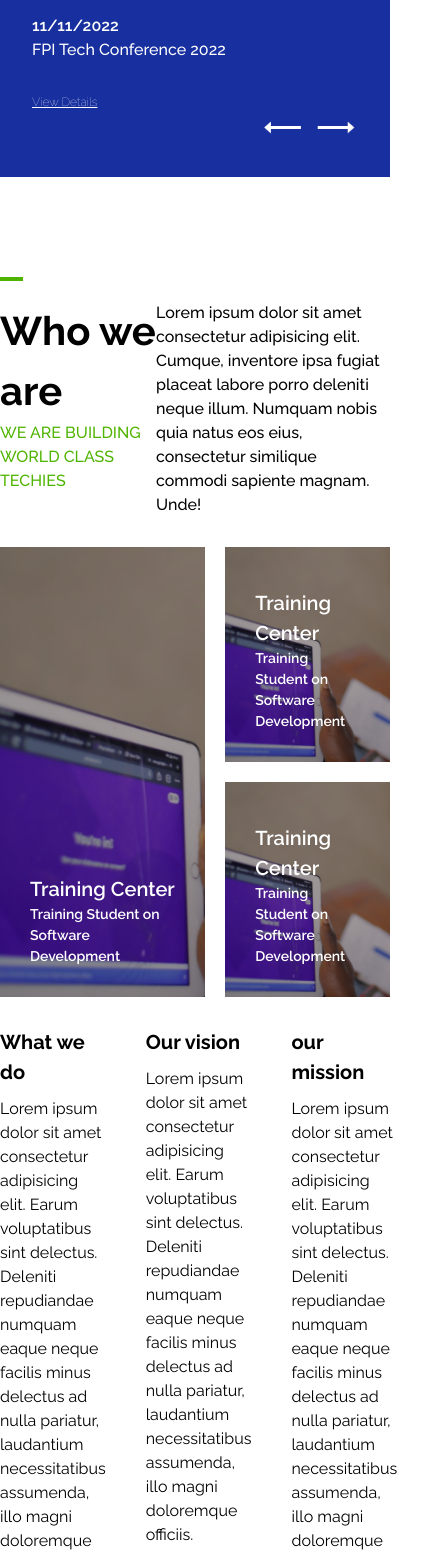
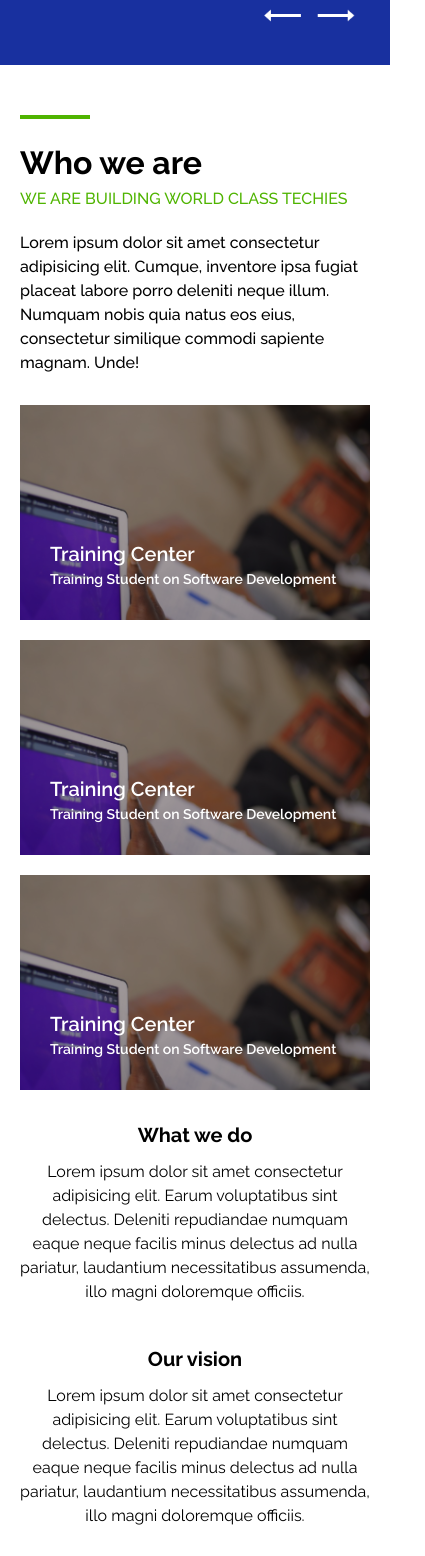
Before and after one commit to techacephub/website, a Nuxt app: page / in a window 390 px wide. Shown: the part 400-1956 px from the top of the page, 425 px wide, since content can reach past the window. Built offline with nearby package versions, Linux system fonts and the light colour scheme.

Commit message:
code refactoring

```diff
--- a/assets/css/teamStyling.css
+++ b/assets/css/teamStyling.css
@@ -1,5 +1,5 @@
 .our_event_section {
-    @apply  bg-[#F4FDED]  py-[6rem];
+    @apply  bg-[#F4FDED];
 }
 .our_team_section{
     @apply py-[4rem]  mb-32;
--- a/components/AboutUs.vue
+++ b/components/AboutUs.vue
@@ -1,22 +1,22 @@
 <template>
-    <div class="container mx-auto mb-[100px] mt-[100px]">
-        <hr class="w-[6%] border border-[#4FB400] border-2 mb-[20px]">
-        <div class="flex mb-[30px]">
-            <div class="w-[40%]">
-                <h1 class="text-[40px] font-bold">Who we are</h1>
+    <div class="container mx-auto mb-[50px] md:mb-[100px] mt-[50px] md:mt-[100px] px-5">
+        <hr class="w-[20%] md:w-[6%] border border-[#4FB400] border-2 mb-[20px]">
+        <div class="flex mb-[30px] flex-col md:flex-row">
+            <div class="w-full md:w-[40%]">
+                <h1 class="text-[32px] md:text-[40px] font-bold">Who we are</h1>
                 <p class="text-[#4FB400] uppercase font-medium">we are building world class techies</p>
             </div>
-            <div class="w-[60%]">
+            <div class="w-full md:w-[60%] mt-[20px] md:mt-[0]">
                 <p class="font-medium">Lorem ipsum dolor sit amet consectetur adipisicing elit. Cumque, inventore ipsa fugiat placeat labore porro deleniti neque illum. Numquam nobis quia natus eos eius, consectetur similique commodi sapiente magnam. Unde!</p>
             </div>
         </div>
 
-        <div class="flex gap-5">
-            <div class="about-us-one h-[450px] w-[55%] flex flex-col justify-end p-[30px]">
+        <div class="flex gap-5 flex-col md:flex-row">
+            <div class="about-us-one h-[215px] md:h-[450px] w-full md:w-[55%] flex flex-col justify-end p-[30px]">
                 <h1 class="text-white font-semibold text-[20px]">Training Center</h1>
                 <p class="text-white font-semibold text-[14px]">Training Student on Software Development</p>
             </div>
-            <div class="w-[45%]">
+            <div class="w-full md:w-[45%]">
                 <div class="about-us-one h-[215px] w-full mb-[20px] flex flex-col justify-end p-[30px]">
                     <h1 class="text-white font-semibold text-[20px]">Training Center</h1>
                     <p class="text-white font-semibold text-[14px]">Training Student on Software Development</p>
@@ -28,20 +28,20 @@
             </div>
         </div>
 
-        <div class="flex gap-10 mt-[30px]">
-            <div>
+        <div class="flex gap-10 mt-[30px] flex-col justify-center lg:flex-row">
+            <div class="flex flex-col items-center lg:items-start">
                 <h1 class="font-bold text-[20px] mb-[10px]">What we do</h1>
-                <p>Lorem ipsum dolor sit amet consectetur adipisicing elit. Earum voluptatibus sint delectus. Deleniti repudiandae numquam eaque neque facilis minus delectus ad nulla pariatur, laudantium necessitatibus assumenda, illo magni doloremque officiis.</p>
+                <p class="text-center lg:text-left">Lorem ipsum dolor sit amet consectetur adipisicing elit. Earum voluptatibus sint delectus. Deleniti repudiandae numquam eaque neque facilis minus delectus ad nulla pariatur, laudantium necessitatibus assumenda, illo magni doloremque officiis.</p>
             </div>
 
-            <div>
+            <div class="flex flex-col items-center lg:items-start">
                 <h1 class="font-bold text-[20px] mb-[10px]">Our vision</h1>
-                <p>Lorem ipsum dolor sit amet consectetur adipisicing elit. Earum voluptatibus sint delectus. Deleniti repudiandae numquam eaque neque facilis minus delectus ad nulla pariatur, laudantium necessitatibus assumenda, illo magni doloremque officiis.</p>
+                <p class="text-center lg:text-left">Lorem ipsum dolor sit amet consectetur adipisicing elit. Earum voluptatibus sint delectus. Deleniti repudiandae numquam eaque neque facilis minus delectus ad nulla pariatur, laudantium necessitatibus assumenda, illo magni doloremque officiis.</p>
             </div>
 
-            <div>
+            <div class="flex flex-col items-center lg:items-start">
                 <h1 class="font-bold text-[20px] mb-[10px]">our mission</h1>
-                <p>Lorem ipsum dolor sit amet consectetur adipisicing elit. Earum voluptatibus sint delectus. Deleniti repudiandae numquam eaque neque facilis minus delectus ad nulla pariatur, laudantium necessitatibus assumenda, illo magni doloremque officiis.</p>
+                <p class="text-center lg:text-left">Lorem ipsum dolor sit amet consectetur adipisicing elit. Earum voluptatibus sint delectus. Deleniti repudiandae numquam eaque neque facilis minus delectus ad nulla pariatur, laudantium necessitatibus assumenda, illo magni doloremque officiis.</p>
             </div>
         </div>
     </div>
--- a/components/Footer.vue
+++ b/components/Footer.vue
@@ -1,6 +1,6 @@
 <template>
-    <div class="bg-[#18309F]">
-        <div class="container mx-auto pt-[50px] py-[20px] flex px-5 md:px-20">
+    <div class="bg-[#18309F] px-10">
+        <div class="container mx-auto pt-[50px] py-[20px] flex">
             <div class="w-[25%]">
                 <h4 class="text-white mb-[20px] font-semibold text-[20px]">Quick Links</h4>
                 <ul class="text-white text-[14px]">
@@ -39,7 +39,7 @@
                 <div class="flex gap-4">
                     <input
                     type="text"
-                    class="w-full h-10 text-gray-800 text-[14px]  px-4 focus:ring-0"
+                    class="w-full h-10 text-gray-800 text-[14px] border-0 px-4 focus:ring-0"
                     placeholder="Enter email address"
                     />
                     <button class="bg-[#4FB400] font-semibold text-white h-10 px-[20px]">Subscribe</button>
@@ -47,7 +47,7 @@
             </div>
         </div>
 
-        <div class="container mx-auto py-[30px] px-5 md:px-20">
+        <div class="container mx-auto py-[30px]">
             <hr class="border-t border-white w-full">
             <p class="text-white text-[12px] text-center mt-[30px]">(c) 2022, Programmers’ Hub | All rights reserved</p>
         </div>
--- a/components/Header.vue
+++ b/components/Header.vue
@@ -1,5 +1,5 @@
 <template>
-    <div class="container mx-auto py-[20px]">
+    <div class="container mx-auto py-[20px] px-10 hidden">
         <div class="flex justify-between items-center">
             <div class="w-[20%]">
                 <img src="../assets/images/logo.png" alt="" />
--- a/components/OurEvent.vue
+++ b/components/OurEvent.vue
@@ -1,10 +1,10 @@
 <template>
-    <section class="our_event_section">
+    <section class="our_event_section mb-[50px] md:mb-[100px] mt-[50px] md:mt-[100px] px-5">
         <div class=" our_event_container container mx-auto">
             <div class="our_event_heading_area">
                 <div class="our_event_heading_left">
                     <div class="top_line"></div>
-                    <h2 class="our_event">Our Events</h2>
+                    <h2 class="our_event text-[32px] md:text-[40px]">Our Events</h2>
                     <h4 class="our_event_subtitle">STAY UP TO DATE WITH ALL OUR EVENTS</h4>
                 </div>
                 <div class="our_event_heading_right ">
@@ -13,7 +13,7 @@
                 </div>
             </div>
             <div class="our_event_content_are">
-                <Carousel ref="carousel"  :settings="settings" :breakpoints="breakpoints">
+                <Carousel ref="carousel"  :settings="settings" :breakpoints="breakpoints" :autoplay="2000">
                     <slide v-for="event in allEvents" :key="event">
                         <div class="single_event">
                             <img :src="`/_nuxt/assets/images/team/${event.eventImage}`" :alt='event'>
@@ -22,7 +22,6 @@
                                 <h2 class="single_event_name text-left">{{event.event_name}}
                                 </h2>
                             </div>
-
                         </div>
                     </slide>
                 </Carousel>
--- a/components/OurTeam.vue
+++ b/components/OurTeam.vue
@@ -1,5 +1,5 @@
 <template>
-    <section class="our_team_section">
+    <section class="our_team_section px-5">
         <div class=" our_event_container container mx-auto">
             <div class="our_event_heading_area">
                 <div class="our_event_heading_left">
--- a/components/WhatWeHaveDone.vue
+++ b/components/WhatWeHaveDone.vue
@@ -1,8 +1,8 @@
 <template>
-  <div class="mx-auto px-10 py-[100px] font-raleway bg-[#18309f]">
+  <div class="mx-auto px-5 py-[100px] font-raleway bg-[#18309f]">
     <div class="container mx-auto">
       <hr class="border-2 w-20 mb-4 border-[#4fb400]" />
-      <h1 class="text-white font-bold text-[40px]">What we have done</h1>
+      <h1 class="text-white font-bold text-[32px] md:text-[40px]">What we have done</h1>
       <p class="text-white text-md">Highlight of what we have done</p>
       <div class="grid grid-cols-1 lg:grid-cols-3 md:grid-cols-2 xl:grid-cols-4 mt-10 gap-6">
         <div
```
